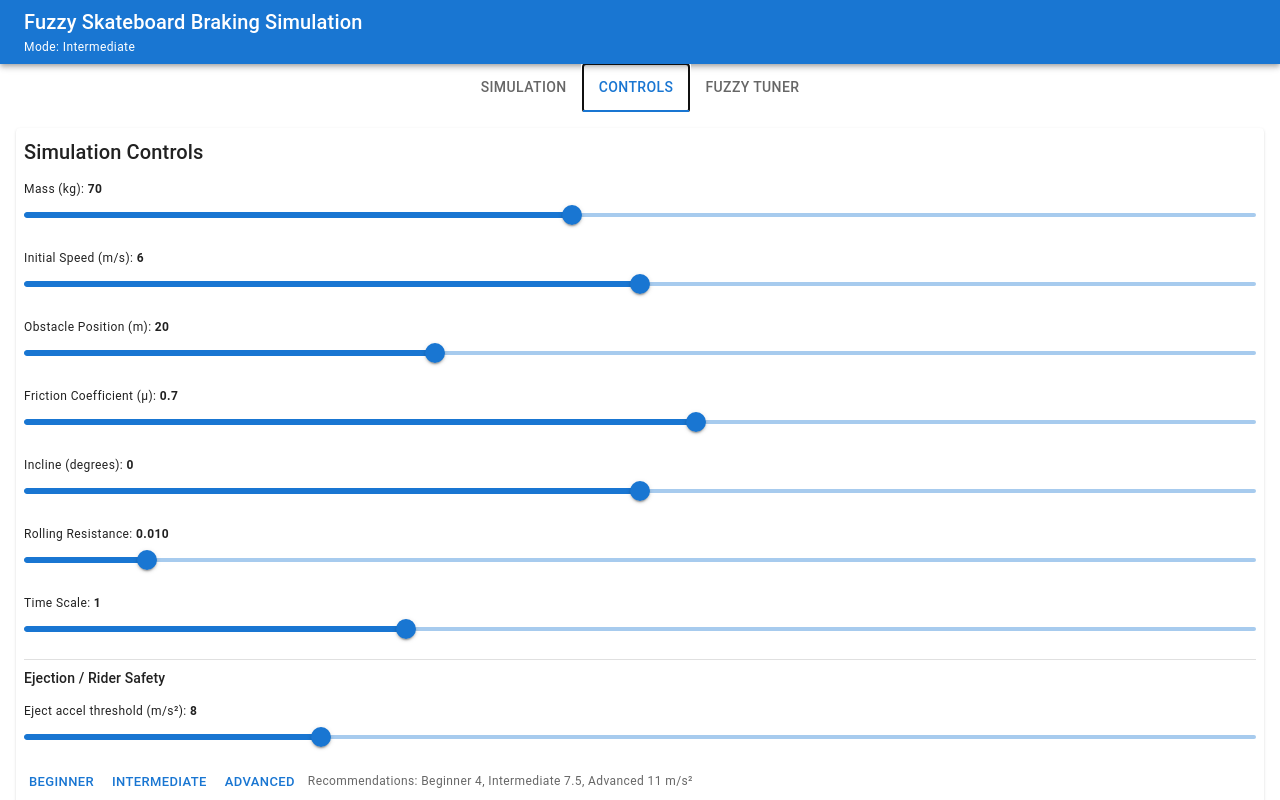
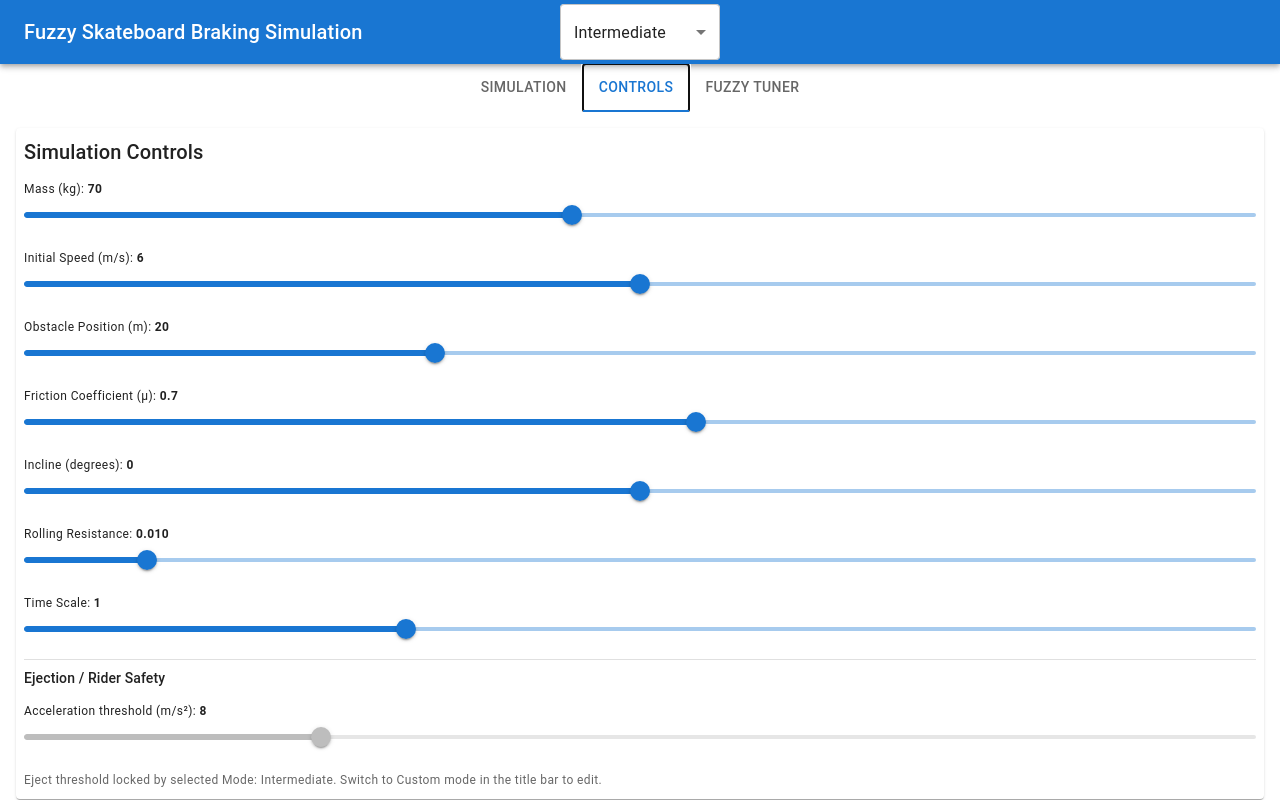
Before and after one commit to Wobbleyaj1/SkateBrake, a React (Vite) app: page / in a window 1280 px wide. Both pictures are taken after a click on the tab "CONTROLS". Built offline with nearby package versions, Linux system fonts and the light colour scheme.

Commit message:
refactor: enhance mode selection and apply presets in App; update ControlsPanel and FuzzyTuner for mode-based functionality

```diff
--- a/src/App.tsx
+++ b/src/App.tsx
@@ -10,6 +10,8 @@ import {
   Paper,
   Snackbar,
   Alert,
+  Select,
+  MenuItem,
 } from "@mui/material";
 
 import SimulationCanvas from "./components/SimulationCanvas";
@@ -110,8 +112,58 @@ function App() {
       console.warn("Failed to set intermediate preset on mount", e);
     }
     // set document title to include default mode
-    document.title = `Braking Simulation`;
+    document.title = `Braking Simulation — ${skillMode}`;
   }, []); // run once
+
+  // apply a preset (also used by the titlebar dropdown)
+  function applyPreset(mode: "Beginner" | "Intermediate" | "Advanced") {
+    // use the same presets as the tuner: derive from defaults and tweak
+    const defaults = getDefaultMFs() as any;
+    const copy = JSON.parse(JSON.stringify(defaults));
+    if (mode === "Beginner") {
+      copy.Brake = [
+        { name: "Soft", type: "tri", params: [0, 0, 0.3] },
+        { name: "Moderate", type: "tri", params: [0.15, 0.35, 0.6] },
+        { name: "Hard", type: "tri", params: [0.4, 0.65, 0.85] },
+      ];
+      copy.Distance = [
+        { name: "Close", type: "tri", params: [0, 0, 8] },
+        { name: "Medium", type: "tri", params: [6, 12, 18] },
+        { name: "Far", type: "tri", params: [15, 28, 40] },
+      ];
+      // eject threshold recommendation
+      setEjectAccelThreshold(4);
+    } else if (mode === "Intermediate") {
+      copy.Brake = [
+        { name: "Soft", type: "tri", params: [0, 0, 0.28] },
+        { name: "Moderate", type: "tri", params: [0.12, 0.4, 0.7] },
+        { name: "Hard", type: "tri", params: [0.45, 0.8, 1] },
+      ];
+      copy.Distance = [
+        { name: "Close", type: "tri", params: [0, 0, 5] },
+        { name: "Medium", type: "tri", params: [3, 9, 15] },
+        { name: "Far", type: "tri", params: [12, 20, 30] },
+      ];
+      setEjectAccelThreshold(7.5);
+    } else if (mode === "Advanced") {
+      copy.Brake = [
+        { name: "Soft", type: "tri", params: [0, 0, 0.2] },
+        { name: "Moderate", type: "tri", params: [0.15, 0.45, 0.75] },
+        { name: "Hard", type: "tri", params: [0.6, 0.95, 1] },
+      ];
+      copy.Distance = [
+        { name: "Close", type: "tri", params: [0, 0, 3] },
+        { name: "Medium", type: "tri", params: [2.5, 8, 14] },
+        { name: "Far", type: "tri", params: [10, 20, 35] },
+      ];
+      setEjectAccelThreshold(11);
+    }
+
+    // commit presets immediately
+    setMemberships(copy);
+    setSkillMode(mode);
+    document.title = `Braking Simulation — ${mode}`;
+  }
 
   // Update state when parameters change (if not running)
   useEffect(() => {
@@ -338,13 +390,56 @@ function App() {
       <CssBaseline />
       <AppBar position="static" sx={{ width: "100%" }}>
         <Toolbar>
-          <Box sx={{ display: "flex", flexDirection: "column" }}>
-            <Typography variant="h6">
-              Fuzzy Skateboard Braking Simulation
-            </Typography>
-            <Typography variant="caption">
-              Mode: {skillMode ?? "Custom"}
-            </Typography>
+          <Box
+            sx={{
+              display: "flex",
+              alignItems: "center",
+              width: "100%",
+              position: "relative",
+            }}
+          >
+            <Box sx={{ flex: 1, display: "flex", alignItems: "center" }}>
+              <Typography variant="h6" sx={{ color: "#fff" }}>
+                Fuzzy Skateboard Braking Simulation
+              </Typography>
+            </Box>
+
+            {/* center the mode dropdown visually in the title bar */}
+            <Box
+              sx={{
+                position: "absolute",
+                left: "50%",
+                transform: "translateX(-50%)",
+              }}
+            >
+              <Select
+                value={skillMode}
+                onChange={(e) => {
+                  const val = e.target.value as
+                    | "Beginner"
+                    | "Intermediate"
+                    | "Advanced"
+                    | "Custom";
+                  if (val === "Custom") {
+                    setSkillMode("Custom");
+                    document.title = `Braking Simulation — Custom`;
+                  } else {
+                    applyPreset(val);
+                  }
+                }}
+                sx={{
+                  backgroundColor: "#fff",
+                  borderRadius: 1,
+                  minWidth: 160,
+                  color: "rgba(0,0,0,0.87)",
+                }}
+              >
+                <MenuItem value="Beginner">Beginner</MenuItem>
+                <MenuItem value="Intermediate">Intermediate</MenuItem>
+                <MenuItem value="Advanced">Advanced</MenuItem>
+                <MenuItem value="Custom">Custom</MenuItem>
+              </Select>
+            </Box>
           </Box>
         </Toolbar>
       </AppBar>
@@ -437,13 +532,14 @@ function App() {
               setTimeScale={setTimeScale}
               ejectAccelThreshold={ejectAccelThreshold}
               setEjectAccelThreshold={setEjectAccelThreshold}
+              mode={skillMode}
             />
           </Paper>
         )}
 
         {tabIndex === 2 && (
           <Paper sx={{ p: 1 }}>
-            <FuzzyTuner onModeChange={setSkillMode} />
+            <FuzzyTuner mode={skillMode} onModeChange={setSkillMode} />
           </Paper>
         )}
       </Box>
--- a/src/components/ControlsPanel.tsx
+++ b/src/components/ControlsPanel.tsx
@@ -1,12 +1,4 @@
-import {
-  Box,
-  Slider,
-  Typography,
-  Divider,
-  Button,
-  Stack,
-  Tooltip,
-} from "@mui/material";
+import { Box, Slider, Typography, Divider } from "@mui/material";
 
 type Props = {
   mass: number;
@@ -25,6 +17,7 @@ type Props = {
   setTimeScale: (v: number) => void;
   ejectAccelThreshold: number;
   setEjectAccelThreshold: (v: number) => void;
+  mode?: "Beginner" | "Intermediate" | "Advanced" | "Custom";
   // Note: only decel threshold is used for ejection decision
 };
 
@@ -36,6 +29,7 @@ function LabeledSlider({
   step,
   onChange,
   format,
+  disabled,
 }: {
   label: string;
   value: number;
@@ -44,6 +38,7 @@ function LabeledSlider({
   step?: number;
   onChange: (v: number) => void;
   format?: (v: number) => string;
+  disabled?: boolean;
 }) {
   return (
     <Box sx={{ my: 1 }}>
@@ -56,6 +51,7 @@ function LabeledSlider({
         max={max}
         step={step ?? (max - min) / 100}
         onChange={(_, v) => onChange(Array.isArray(v) ? v[0] : v)}
+        disabled={disabled}
         valueLabelDisplay="auto"
       />
     </Box>
@@ -150,46 +146,20 @@ export default function ControlsPanel(props: Props) {
 
       <Typography variant="subtitle2">Ejection / Rider Safety</Typography>
       <LabeledSlider
-        label="Eject accel threshold (m/s²)"
+        label="Acceleration threshold (m/s²)"
         value={ejectAccelThreshold}
         min={1}
         max={30}
         step={0.5}
         onChange={setEjectAccelThreshold}
+        disabled={props.mode !== undefined && props.mode !== "Custom"}
       />
-
-      <Stack direction="row" spacing={1} sx={{ my: 1 }}>
-        <Tooltip title="Gentle braking: recommended for beginners (~4 m/s²)">
-          <Button size="small" onClick={() => setEjectAccelThreshold(4)}>
-            Beginner
-          </Button>
-        </Tooltip>
-        <Tooltip title="Balanced braking: recommended for most riders (~7.5 m/s²)">
-          <Button size="small" onClick={() => setEjectAccelThreshold(7.5)}>
-            Intermediate
-          </Button>
-        </Tooltip>
-        <Tooltip title="Aggressive braking: recommended for experienced riders (~11 m/s²)">
-          <Button size="small" onClick={() => setEjectAccelThreshold(11)}>
-            Advanced
-          </Button>
-        </Tooltip>
-        <Typography
-          variant="caption"
-          color="text.secondary"
-          sx={{ alignSelf: "center", ml: 1 }}
-        >
-          Recommendations: Beginner 4, Intermediate 7.5, Advanced 11 m/s²
+      {props.mode && props.mode !== "Custom" ? (
+        <Typography variant="caption" color="text.secondary" sx={{ my: 1 }}>
+          Eject threshold locked by selected Mode: {props.mode}. Switch to
+          Custom mode in the title bar to edit.
         </Typography>
-      </Stack>
-
-      <Divider sx={{ my: 1 }} />
-
-      <Typography variant="caption" color="text.secondary">
-        Tip: Use the Simulation tab to start/pause/reset the simulation, then
-        toggle graphs here to visualize results. Use the Fuzzy Tuner panel to
-        adjust membership functions if desired.
-      </Typography>
+      ) : null}
     </Box>
   );
 }
--- a/src/components/FuzzyTuner.tsx
+++ b/src/components/FuzzyTuner.tsx
@@ -32,8 +32,10 @@ type MFs = Record<
 >;
 
 export default function FuzzyTuner({
+  mode = "Custom",
   onModeChange,
 }: {
+  mode?: "Beginner" | "Intermediate" | "Advanced" | "Custom";
   onModeChange?: (
     mode: "Beginner" | "Intermediate" | "Advanced" | "Custom"
   ) => void;
@@ -41,10 +43,7 @@ export default function FuzzyTuner({
   // fetch defaults from controller
   const defaults = getDefaultMFs() as MFs;
   const [local, setLocal] = useState<MFs>(defaults);
-  // staged mode inside tuner; not saved to parent until Apply is pressed
-  const [stagedMode, setStagedMode] = useState<
-    "Beginner" | "Intermediate" | "Advanced" | "Custom"
-  >("Custom");
+  // staged mode inside tuner is not required when parent controls mode
 
   // sample inputs for live preview
   const [sampleSpeed, setSampleSpeed] = useState<number>(4);
@@ -73,89 +72,69 @@ export default function FuzzyTuner({
       copy[group][mfIdx].params[paramIdx] = v;
       return copy;
     });
-    setStagedMode("Custom");
+    // editing implies a Custom configuration locally
   }
 
   function apply() {
     setMemberships(local);
-    if (onModeChange) onModeChange(stagedMode);
+    if (onModeChange) onModeChange("Custom");
   }
 
   function reset() {
     const d = getDefaultMFs() as MFs;
     setLocal(d);
-    setStagedMode("Custom");
+    // reset implies a Custom configuration locally
   }
 
-  function presetBeginner() {
-    // Beginner: brake earlier (distance treated as closer) and softer outputs
+  // preset helpers removed from UI (presets now controlled from the App titlebar)
+
+  // reflect external mode changes: when the parent selects a preset mode we
+  // should update the local preview to match the applied preset so the UI
+  // shows the current controller state. Sliders remain locked unless mode
+  // is Custom.
+  useEffect(() => {
+    try {
       const d = getDefaultMFs() as any;
       const copy = JSON.parse(JSON.stringify(d));
-    if (copy.Brake) {
-      // softer brake outputs (Hard caps below 1)
+      if (mode === "Beginner") {
         copy.Brake = [
           { name: "Soft", type: "tri", params: [0, 0, 0.3] },
           { name: "Moderate", type: "tri", params: [0.15, 0.35, 0.6] },
           { name: "Hard", type: "tri", params: [0.4, 0.65, 0.85] },
         ];
-    }
-    if (copy.Distance) {
-      // treat distances as closer so braking begins earlier
         copy.Distance = [
           { name: "Close", type: "tri", params: [0, 0, 8] },
           { name: "Medium", type: "tri", params: [6, 12, 18] },
           { name: "Far", type: "tri", params: [15, 28, 40] },
         ];
-    }
-    setLocal(copy);
-    setStagedMode("Beginner");
-  }
-
-  function presetIntermediate() {
-    // Intermediate: split the difference between Beginner and Advanced
-    const d = getDefaultMFs() as any;
-    const copy = JSON.parse(JSON.stringify(d));
-    if (copy.Brake) {
+      } else if (mode === "Intermediate") {
         copy.Brake = [
           { name: "Soft", type: "tri", params: [0, 0, 0.28] },
           { name: "Moderate", type: "tri", params: [0.12, 0.4, 0.7] },
           { name: "Hard", type: "tri", params: [0.45, 0.8, 1] },
         ];
-    }
-    if (copy.Distance) {
         copy.Distance = [
           { name: "Close", type: "tri", params: [0, 0, 5] },
           { name: "Medium", type: "tri", params: [3, 9, 15] },
           { name: "Far", type: "tri", params: [12, 20, 30] },
         ];
-    }
-    setLocal(copy);
-    setStagedMode("Intermediate");
-  }
-
-  function presetAdvanced() {
-    // Advanced: brake later (distance treated as farther) but harder outputs
-    const d = getDefaultMFs() as any;
-    const copy = JSON.parse(JSON.stringify(d));
-    if (copy.Brake) {
-      // stronger braking: Hard peaks closer to 1
+      } else if (mode === "Advanced") {
         copy.Brake = [
           { name: "Soft", type: "tri", params: [0, 0, 0.2] },
           { name: "Moderate", type: "tri", params: [0.15, 0.45, 0.75] },
           { name: "Hard", type: "tri", params: [0.6, 0.95, 1] },
         ];
-    }
-    if (copy.Distance) {
-      // treat distances as farther so braking happens later
         copy.Distance = [
           { name: "Close", type: "tri", params: [0, 0, 3] },
           { name: "Medium", type: "tri", params: [2.5, 8, 14] },
           { name: "Far", type: "tri", params: [10, 20, 35] },
         ];
       }
-    setLocal(copy);
-    setStagedMode("Advanced");
+      if (mode !== "Custom") setLocal(copy);
+    } catch (e) {
+      // ignore
     }
+  }, [mode]);
 
   const brakePreview = useMemo(() => {
     try {
@@ -263,6 +242,13 @@ export default function FuzzyTuner({
             live preview to see brake output for a sample speed & distance.
             Click Apply to make changes active.
           </Typography>
+          {mode !== "Custom" && (
+            <Typography variant="caption" color="text.secondary" sx={{ mb: 1 }}>
+              Sliders are locked while in <strong>{mode}</strong> mode. Switch
+              to <strong>Custom</strong> in the title bar to edit the membership
+              functions. Applying changes is only required for Custom mode.
+            </Typography>
+          )}
         </Box>
         <Box>
           <Tooltip title="Explain membership functions and presets">
@@ -377,6 +363,7 @@ export default function FuzzyTuner({
                                 )
                               }
                               sx={{ flex: 1 }}
+                              disabled={mode !== "Custom"}
                             />
                             <Typography
                               variant="caption"
@@ -404,20 +391,12 @@ export default function FuzzyTuner({
                 setApplied(true);
                 setTimeout(() => setApplied(false), 1400);
               }}
+              disabled={mode !== "Custom"}
             >
               Apply
             </Button>
             <Button variant="outlined" onClick={reset}>
               Reset
-            </Button>
-            <Button variant="text" onClick={presetBeginner}>
-              Beginner
-            </Button>
-            <Button variant="text" onClick={presetIntermediate}>
-              Intermediate
-            </Button>
-            <Button variant="text" onClick={presetAdvanced}>
-              Advanced
             </Button>
             {applied && (
               <Typography variant="caption" sx={{ alignSelf: "center" }}>
--- a/src/components/GraphSelector.tsx
+++ b/src/components/GraphSelector.tsx
@@ -1,4 +1,4 @@
-import { Box, FormControlLabel, Checkbox, Typography } from "@mui/material";
+import { Box, FormControlLabel, Checkbox } from "@mui/material";
 
 type Props = {
   showVelocity: boolean;
@@ -14,8 +14,6 @@ type Props = {
 export default function GraphSelector(props: Props) {
   return (
     <Box>
-      <Typography variant="subtitle1">Graphs</Typography>
-      {/* Position graph removed — velocity, acceleration, brake and distance are primary */}
       <FormControlLabel
         control={
           <Checkbox
```
Lines whose indentation alone changed are shown as unchanged.
